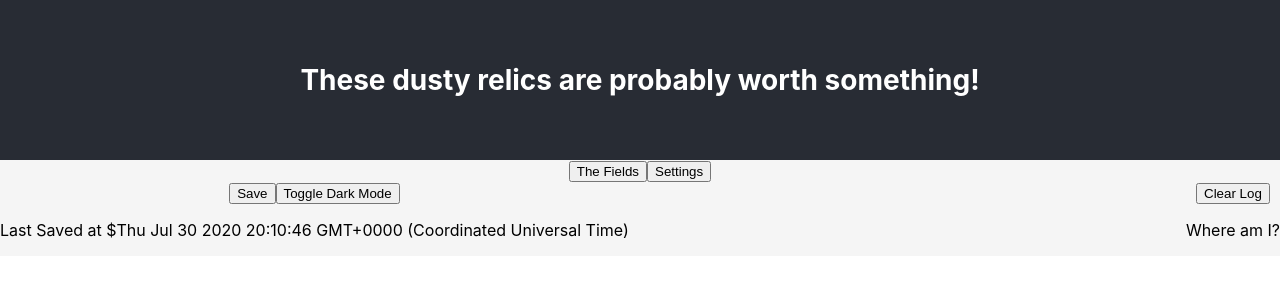
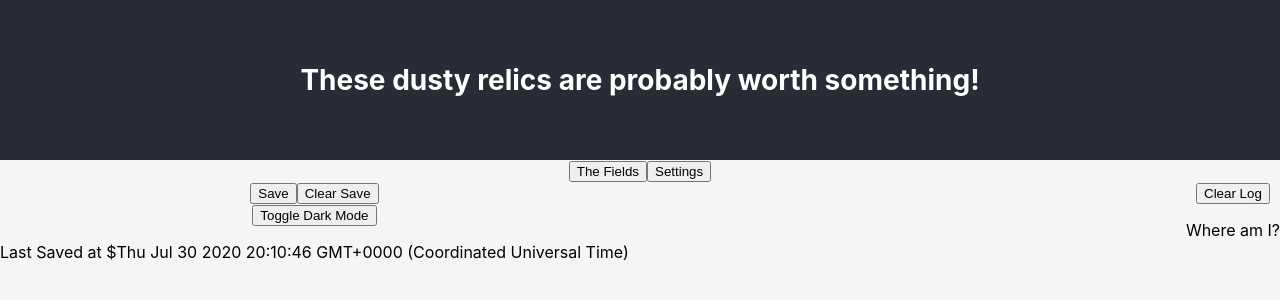
Before and after one commit to bcm32/relics, a React (Create React App) app: page / in a window 1280 px wide. Both pictures are taken after a click on the button "Settings". Shown: the top 300 px of the page. Built offline with nearby package versions, Linux system fonts and the light colour scheme.

Commit message:
clearsave "fix"

```diff
--- a/src/App.scss
+++ b/src/App.scss
@@ -1,5 +1,7 @@
 .app {
   text-align: center;
+  height: 100%;
+  width: 100%;
 }
 
 .app-header {
@@ -29,6 +31,11 @@
 
 .core-panel__flex {
   display: flex;
+  height: 100%;
   width: 100%;
   justify-content: space-between;
 }
+
+html, body, #root {
+  height: 100%
+}
--- a/src/core/CorePanel.tsx
+++ b/src/core/CorePanel.tsx
@@ -67,6 +67,18 @@ export class CorePanel extends React.Component<CoreProps, CoreState> {
         saveGame(newState);
     }
 
+    clearSave() {
+        console.log("CLEARING SAVE")
+        // @ts-ignore
+        this.clock.clearClock();
+        const newState = newSave();
+        newState.saveTime = new Date();
+        this.setState({gameState: newState});
+        saveGame(newState);
+        // eslint-disable-next-line no-restricted-globals
+        location.reload();
+    }
+
     render() {
         let activePanel;
         switch (this.state.activePanel) {
@@ -75,6 +87,7 @@ export class CorePanel extends React.Component<CoreProps, CoreState> {
                     <Settings
                         gameState={this.state.gameState}
                         onSave={() => this.save()}
+                        onClearSave={() => this.clearSave()}
                     />
                 )
                 break;
--- a/src/core/game-clock.ts
+++ b/src/core/game-clock.ts
@@ -46,5 +46,9 @@ export class GameClock {
         this.resourceClockId = setInterval(() => this.tick(), TICK_SPEED);
     }
 
+    clearClock() {
+        clearInterval(this.resourceClockId);
+        clearInterval(this.saveClockId);
+    }
 
 }
--- a/src/core/saveService.ts
+++ b/src/core/saveService.ts
@@ -11,7 +11,7 @@ export function loadSave() {
     return merged;
 }
 
-export function newSave() {
+export function newSave(): GameState {
     return new GameState();
 }
 
@@ -19,6 +19,7 @@ export function saveGame(gameState: GameState) {
     localStorage.setItem("RelicsSave", btoa(JSON.stringify(gameState)));
 }
 
+
 export function exportSave(gameState: GameState) {
     saveGame(gameState);
     // TODO: export
--- a/src/settings/Settings.tsx
+++ b/src/settings/Settings.tsx
@@ -5,14 +5,19 @@ import React from "react";
 type SettingsProps = {
     gameState: GameState,
     onSave: any,
+    onClearSave: any
 }
 
 export class Settings extends React.Component<SettingsProps> {
     render() {
-        const {onSave} = this.props;
+        const {onSave, onClearSave} = this.props;
         return (
             <div>
+                <div>
                     <button onClick={() => onSave()}>Save</button>
+                    <button onClick={() => onClearSave()}>Clear Save</button>
+                </div>
+                <div>
                     <ThemeContext.Consumer>
                         {({theme, toggleTheme}) => (
                             <button onClick={() => toggleTheme()}>
@@ -20,6 +25,7 @@ export class Settings extends React.Component<SettingsProps> {
                             </button>
                         )}
                     </ThemeContext.Consumer>
+                </div>
                 <p>Last Saved at ${this.props.gameState.saveTime ? this.props.gameState.saveTime.toString() : ""}</p>
             </div>
         );
```
Lines whose indentation alone changed are shown as unchanged.
